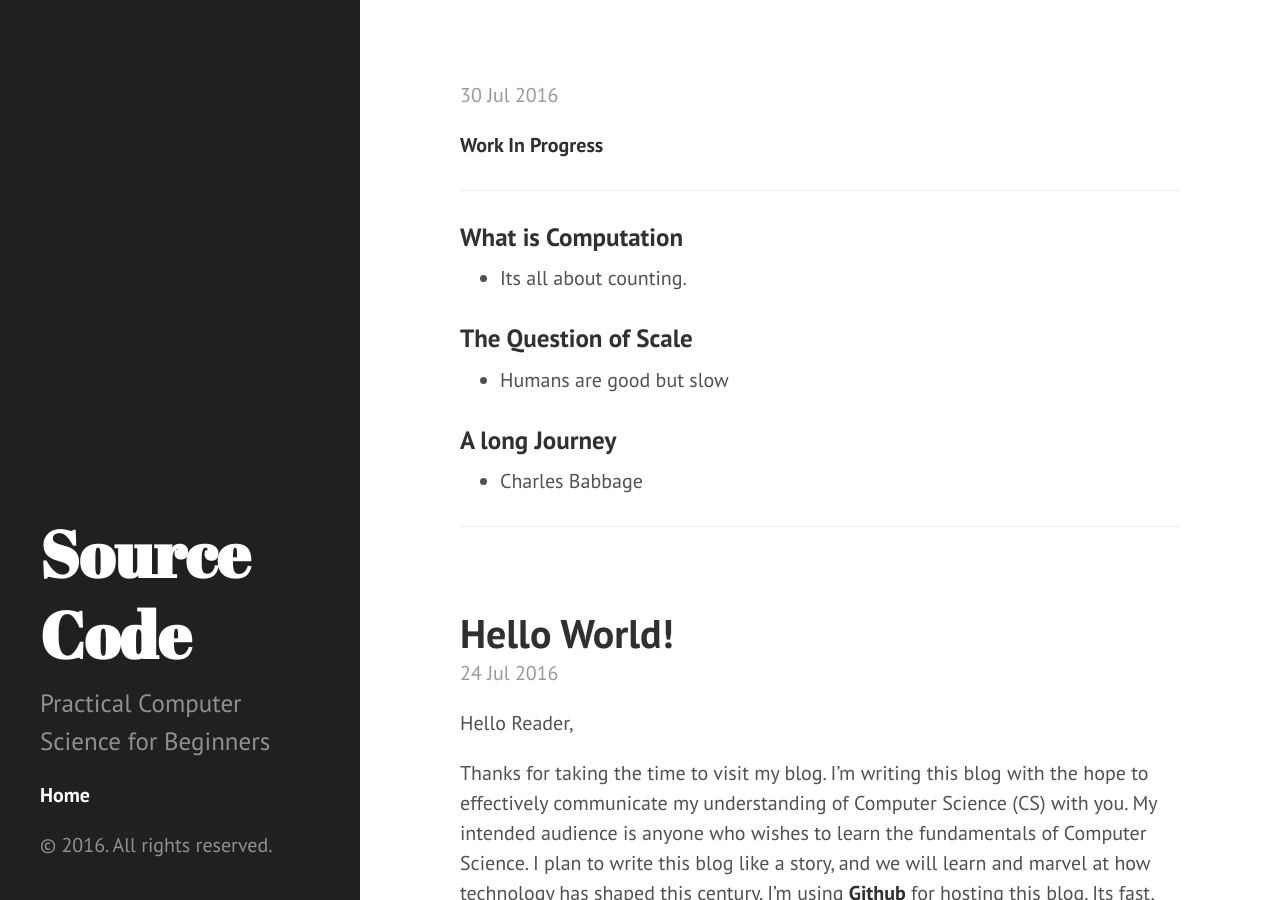
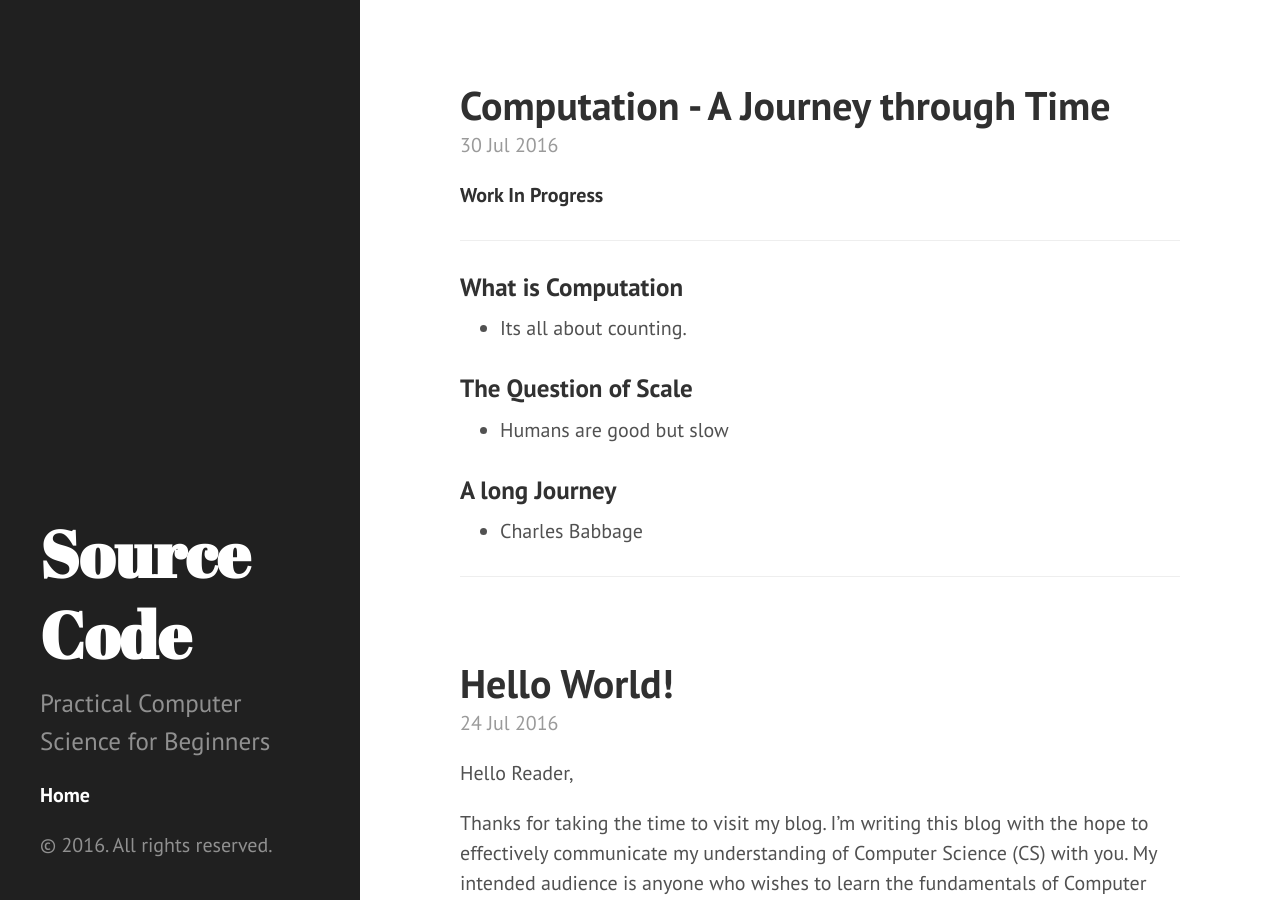
Before and after one commit to vikas-bhardwaj/vikas-bhardwaj.github.io, a Jekyll site: the page built from index.html, in a window 1280 px wide and 900 px high. Built offline with Jekyll 4.4.1, drawn with Linux system fonts in a browser that asks for light colours; the list of posts is cut into pages by our own code.

Commit message:
Post update: Computation -  A Journey through Time

```diff
--- a/_posts/2016-07-30-computation-a-journey-through-time.markdown
+++ b/_posts/2016-07-30-computation-a-journey-through-time.markdown
@@ -1,6 +1,6 @@
 ---
 published: true
-title: Computation: A Journey through Time
+title: Computation - A Journey through Time
 layout: post
 ---
 **Work In Progress**
```
